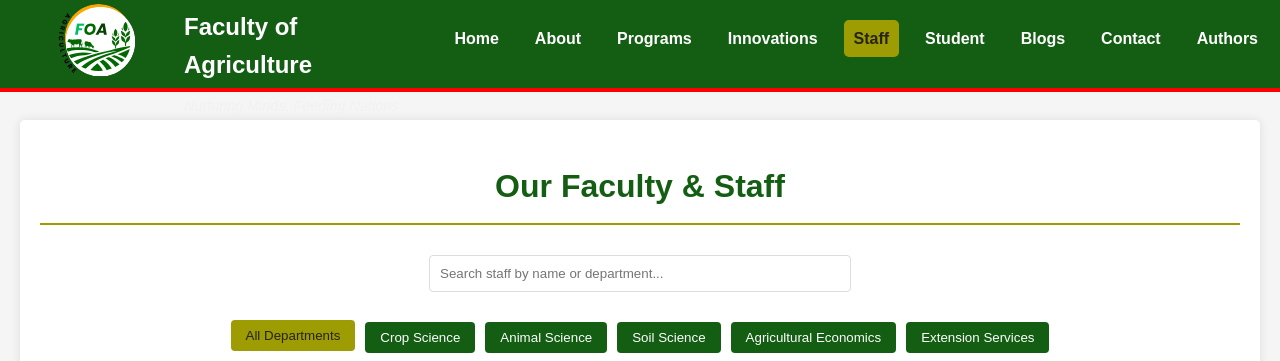
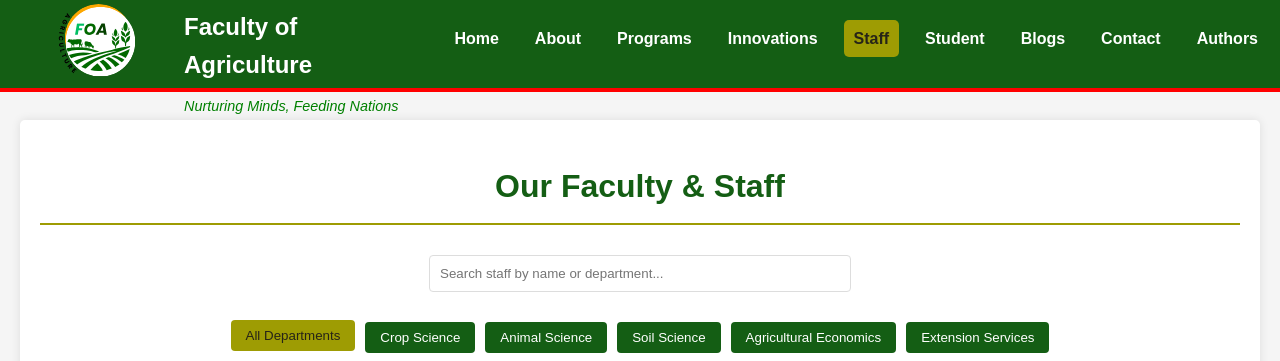
Before and after one commit to Agriculture-Project/WebWithKimani1, a plain HTML site: page staff.html in a window 1280 px wide. Shown: the top 361 px of the page. Drawn offline with Linux system fonts and the light colour scheme.

Commit message:
modify styles.css

```diff
--- a/styles.css
+++ b/styles.css
@@ -67,7 +67,7 @@ margin: 0px;
 margin-top: 10px;
 font-size: 0.9rem;
 font-style: italic;
-color: #f1f1f1;
+color: green;
 }
 .menu-btn{
     width: 50px;
```
